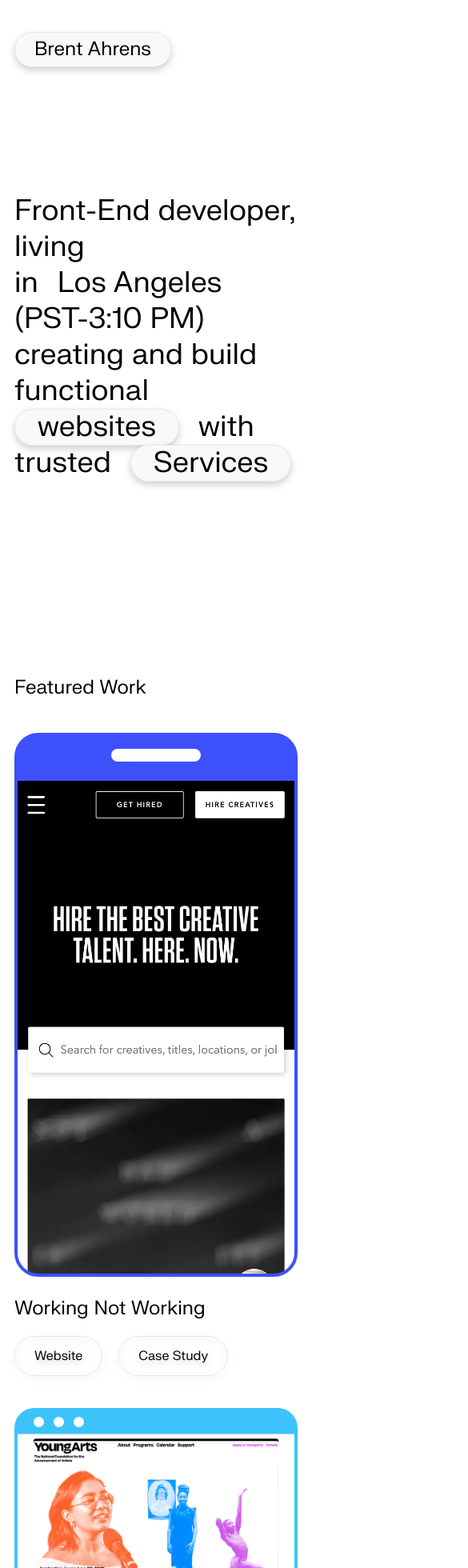
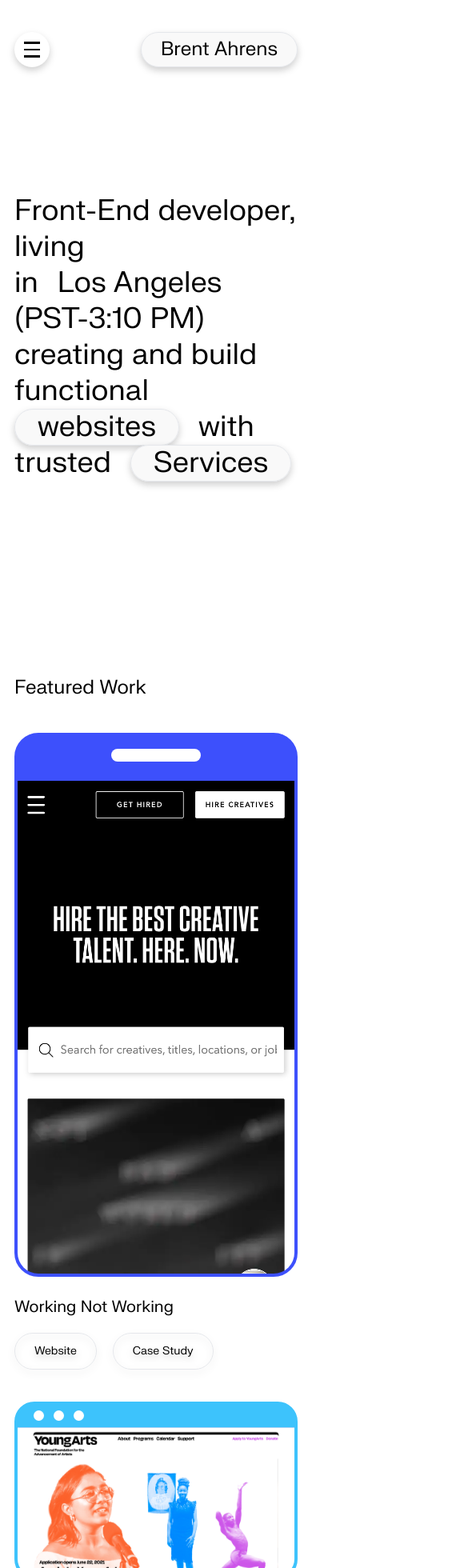
Before and after one commit to brentahrens1/brent-ahrens-portfolio-2024, a React (Create React App) app: page / in a window 390 px wide. Shown: the top 1960 px of the page at 80% size, 585 px wide, since content can reach past the window. Built offline with nearby package versions, Linux system fonts and the light colour scheme; no server answers.

Commit message:
responsive styling / refine Button component

```diff
--- a/public/index.html
+++ b/public/index.html
@@ -24,7 +24,7 @@
       work correctly both with client-side routing and a non-root public URL.
       Learn how to configure a non-root public URL by running `npm run build`.
     -->
-    <title>React App</title>
+    <title>Brent Ahrens Portfolio</title>
   </head>
   <body>
     <noscript>You need to enable JavaScript to run this app.</noscript>
--- a/src/components/blocks/accordion.tsx
+++ b/src/components/blocks/accordion.tsx
@@ -15,7 +15,7 @@
         className="accordion flex flex-col items-center justify-between section-h-padding py-8 border-b border-white"
       >
         <button className="flex items-center justify-between w-full pointer-events-none">
-          <p className="large-header text-white">{title}</p>
+          <p className="large-header text-white text-left">{title}</p>
           <div className={`w-11 h-11 rounded-full border border-white shrink-0 flex items-center justify-center relative p-2 rotate-45 cursor-pointer
             ${accordionOpen ? 'border-nightblue bg-nightblue' : 'border-white bg-transparent'}
           `}>
--- a/src/components/blocks/buttons/button.tsx
+++ b/src/components/blocks/buttons/button.tsx
@@ -3,35 +3,35 @@
 type buttonProps = {
   text: string,
   url?: string,
-  textColor?: string,
-  bgColor?: string,
-  borderColor?: string,
-  hoverTextColor?: string,
-  hoverBackgroundColor?: string
-  fontSize?: string,
-  target?: string
+  target?: string,
+  styles?: string
 }
 
 const Button = (
-  { text, url, textColor, hoverBackgroundColor, hoverTextColor, bgColor, borderColor, fontSize }: buttonProps) => {
+  { text, url, target, styles }: buttonProps) => {
   return (
-    <div>
+    <>
       {
         url ?
           <Link
             to={`${url}`}
-            className={`px-6 py-3 border ${borderColor} drop-shadow-button ${bgColor} rounded-full block cursor-pointer
-              transition-all duration-200 ease-in-out hover:${hoverTextColor} hover:${hoverBackgroundColor} hover:underline`}>
-            <p className={`${fontSize} text-center ${textColor} whitespace-nowrap`}>{text}</p>
+            target={`${target ? target : '_self'}`}
+            rel="noopener noreferrer"
+            className={`px-6 py-3 border drop-shadow-button rounded-full block cursor-pointer
+              transition-all duration-200 ease-in-out
+              hover:underline text-sm sm:text-base text-center whitespace-nowrap ${styles}`
+            }
+          >
+            {text}
           </Link>
         :
           <div
-            className={`block px-6 py-3 border drop-shadow-button ${bgColor} rounded-full cursor-pointer
-              transition-all duration-200 ease-in-out hover:${hoverBackgroundColor} hover:underline`}>
-            <p className={`${fontSize} text-center ${textColor} hover:${hoverTextColor} whitespace-nowrap`}>{text}</p>
+            className={`block px-6 py-3 border drop-shadow-button rounded-full cursor-pointer
+              transition-all duration-200 ease-in-out hover:underline ${styles}`}>
+            <p className={`text-sm sm:text-base text-center whitespace-nowrap`}>{text}</p>
           </div>
       }
-    </div>
+    </>
   );
 };
 
--- a/src/components/pages/case-studies/CaseStudy.tsx
+++ b/src/components/pages/case-studies/CaseStudy.tsx
@@ -4,8 +4,7 @@
 import ProjectListItem from "../../blocks/project-list-item";
 import Mobile from "../../blocks/mobile";
 import Desktop from "../../blocks/desktop";
-import WebsiteButton from '../../blocks/buttons/website-button';
-import CaseStudyButton from '../../blocks/buttons/case-study-button';
+import Button from '../../blocks/buttons/button';
 
 const CaseStudy = () => {
   const [ isDesktop, setIsDesktop ] = useState<boolean>(true);
@@ -52,7 +51,10 @@
                 transition-all duration-200 ease-in-out hover:text-nightblue hover:underline">
               <p className="text-sm">{isDesktop ? 'View Mobile' : 'View Desktop'}</p>
             </div>
-            <WebsiteButton url={project.url} />
+            <Button
+              url={project.url}
+              text='Website'
+            />
           </div>
         </div>
       </div>
--- a/src/components/partials/navigation/navbar.tsx
+++ b/src/components/partials/navigation/navbar.tsx
@@ -1,4 +1,3 @@
-import hamburger from '../../../assets/hamburger-icon.svg';
 import close from '../../../assets/close-icon.svg';
 import { useEffect, useState } from 'react';
 import { NavLink, Link } from "react-router-dom";
@@ -6,6 +5,7 @@
 const Navbar = () => {
   const [isScrolled, setIsScrolled] = useState<boolean>(false);
   const [isNavOpen, setIsNavOpen] = useState<boolean>(false);
+  const [isOverlayOpen, setIsOverlayOpen] = useState<boolean>(false);
 
   const openNav = () => {
     setIsNavOpen(true);
@@ -19,7 +19,7 @@
 
   useEffect(() => {
     const handleScroll = () => {
-      if (window.scrollY > 50 && !isNavOpen) {
+      if (window.scrollY > 50 && !isNavOpen && window.innerWidth > 1024) {
         setIsScrolled(true);
       } else {
         setIsScrolled(false);
@@ -36,36 +36,72 @@
   return (
     <nav className="py-10 section-h-padding fixed top-0 left-0 w-full z-50">
       <div
-        onClick={openNav} className={`absolute top-4 left-0 cursor-pointer
+        onClick={openNav} className={`absolute top-10 left-9 cursor-pointer
         ${isScrolled ? 'transition-opacity duration-700 ease-in-out opacity-100 z-10'
         : 'transition-left duration-200 ease-in-out opacity-0 -z-10'}`}
       >
-        <img src={hamburger} alt="Hamburger Icon" />
+        <div
+          className='drop-shadow-button w-11 h-11 rounded-full bg-white gap-[6px] cursor-pointer
+            hidden lg:flex flex-col items-center justify-center'
+        >
+          <div className='bg-black h-[2.5px] w-5'></div>
+          <div className='bg-black h-[2.5px] w-5'></div>
+          <div className='bg-black h-[2.5px] w-5'></div>
+        </div>
       </div>
-      <div onClick={closeNav} className={`absolute top-10 cursor-pointer mr-12 ${isNavOpen ? 'left-9' : '-left-full'}`}>
+      <div
+        onClick={closeNav}
+        className={`hidden md:block absolute top-10 cursor-pointer mr-12
+        ${isNavOpen ? 'left-9' : '-left-full'}`}
+      >
         <img src={close} alt="Close Icon" />
       </div>
       <div
         className={`flex items-center justify-between w-full relative
         ${isScrolled ? 'transition-opacity duration-200 ease-in-out opacity-0 -z-10'
-        : 'transition-opacity duration-700 ease-in-out z-10'}`}
+        : 'transition-opacity duration-700 ease-in-out z-20'}`}
       >
         <div
-          className={`flex items-center justify-center h-11 border drop-shadow-button rounded-3xl bg-offwhite cursor-pointer transition-all ease-in-out hover:text-nightblue hover:underline
+          onClick={() => setIsOverlayOpen(!isOverlayOpen)}
+          className='drop-shadow-button w-11 h-11 rounded-full bg-white gap-[6px] cursor-pointer
+            flex lg:hidden flex-col items-center justify-center overflow-hidden'
+          >
+          <div
+            className={`bg-black h-[2.5px] w-5
+            ${isOverlayOpen ? 'rotate-[228deg] translate-y-2 duration-700' : 'duration-700 rotate-0 delay-75'}`}>
+          </div>
+          <div
+            className={`bg-black h-[2.5px] w-5
+            ${isOverlayOpen ? '-translate-x-[80px] duration-500 delay-75' : 'duration-500'}`}>
+          </div>
+          <div
+            className={`bg-black h-[2.5px] w-5
+            ${isOverlayOpen ? '-rotate-[228deg] -translate-y-2 duration-700' : 'duration-700 rotate-0 delay-75'}`}>
+          </div>
+        </div>
+        <div
+          className={`flex items-center justify-center h-11 border drop-shadow-button rounded-3xl
+           bg-offwhite cursor-pointer transition-all ease-in-out hover:text-nightblue hover:underline
           ${isNavOpen ? ' ml-8' : ''}`}
         >
           <Link to="/" className="text-2xl px-6 h-full w-full flex items-center justify-center">Brent Ahrens</Link>
         </div>
         <div className="hidden lg:flex items-center gap-14">
           <div className="flex items-center border rounded-3xl drop-shadow-button bg-offwhite cursor-pointer transition-all">
-            <NavLink to="/work" className='transition-all duration-200 ease-in-out hover:text-nightblue hover:underline pl-6 py-3 pr-10'>
+            <NavLink
+              to="/work"
+              className='transition-all duration-200 ease-in-out hover:text-nightblue hover:underline pl-6 py-3 pr-10'
+            >
               <p className="text-sm">Work</p>
             </NavLink>
             <NavLink
               to="/services" className='transition-all duration-200 ease-in-out hover:text-nightblue hover:underline py-3 px-10'>
               <p className="text-sm">Services</p>
             </NavLink>
-            <NavLink to="/about" className='transition-all duration-200 ease-in-out hover:text-nightblue hover:underline pl-10 pr-6 py-3'>
+            <NavLink
+              to="/about"
+              className='transition-all duration-200 ease-in-out hover:text-nightblue hover:underline pl-10 pr-6 py-3'
+            >
               <p className="text-sm">About</p>
             </NavLink>
           </div>
@@ -77,6 +113,28 @@
           </NavLink>
         </div>
       </div>
+      <div className={`fixed top-0 left-0 w-full h-screen bg-white z-10 ${isOverlayOpen ? 'flex' : 'hidden'}`}>
+        <div className="flex flex-col items-center gap-14 w-full">
+          <div className="flex flex-col justify-center items-center cursor-pointer transition-all w-full h-full">
+            <NavLink
+              to="/services" className='transition-all duration-200 ease-in-out hover:text-nightblue hover:underline py-3 px-10'>
+              <p className="text-2xl">Services</p>
+            </NavLink>
+            <NavLink
+              to="/about"
+              className='transition-all duration-200 ease-in-out hover:text-nightblue hover:underline py-3'
+            >
+              <p className="text-2xl">About</p>
+            </NavLink>
+            <NavLink
+              to="/contact"
+              className="px-6 py-3 border drop-shadow-button rounded-3xl bg-offwhite cursor-pointer
+                transition-all duration-200 ease-in-out hover:text-nightblue hover:underline">
+              <p className="text-2xl">Schedule a call</p>
+            </NavLink>
+          </div>
+        </div>
+      </div>
     </nav>
   );
 };
--- a/src/components/sections/featured-work.tsx
+++ b/src/components/sections/featured-work.tsx
@@ -30,7 +30,7 @@
             </div>
             <div className='flex flex-col justify-end lg:justify-between w-full mt-6'>
               <div>
-                <p className='text-2xl mb-[6px]'>Working Not Working</p>
+                <p className='text-xl sm:text-2xl mb-[6px]'>Working Not Working</p>
               </div>
               <div className='flex flex-row sm:flex-col lg:flex-row items-start lg:items-center lg:justify-between gap-5 mt-3 lg:mt-0'>
                 <Button url="www.workingnotworking.com" text="Website" />
@@ -56,7 +56,7 @@
             </div>
             <div className='flex flex-col lg:flex-row lg:items-end justify-between w-full mt-6'>
               <div>
-                <p className='text-2xl mb-[6px]'>Young Arts</p>
+                <p className='text-xl sm:text-2xl mb-[6px]'>Young Arts</p>
                 <p className='text-sm text-projectSubText'>with The National Foundation for the Advancement of Artists</p>
               </div>
               <div className='flex gap-5 mt-3 lg:mt-0'>
@@ -81,7 +81,7 @@
             </div>
             <div className='flex flex-col lg:flex-row lg:items-end justify-between w-full mt-6'>
               <div>
-                <p className='text-2xl mb-[6px]'>Tempopay</p>
+                <p className='text-xl sm:text-2xl mb-[6px]'>Tempopay</p>
                 <p className='text-sm text-projectSubText'>with The National Foundation for the Advancement of Artists</p>
               </div>
               <div className='flex gap-5 mt-3 lg:mt-0'>
@@ -93,7 +93,7 @@
         </div>
       </div>
       <div className='w-52'>
-        <Button url="/work" text="View all work" hoverTextColor="text-nightblue" fontSize='text-2xl' bgColor="bg-offwhite" />
+        <Button url="/work" text="View all work" styles="hover:text-nightblue bg-offwhite" />
       </div>
     </div>
   );
--- a/src/components/sections/projects-include.tsx
+++ b/src/components/sections/projects-include.tsx
@@ -7,9 +7,6 @@
         <p className="text-2xl section-h-padding">All projects include</p>
       </div>
       <div className="section-h-padding mt-36">
-        {/* <div className="w-[208px]">
-          <Button url="/work" text="Development" hoverTextColor="text-nightblue" fontSize='text-2xl' bgColor="bg-offwhite" />
-        </div> */}
         <div className="flex flex-col gap-5 mt-7">
           <p className="text-2xl">User-friendly no code content management with training.</p>
           <p className="text-2xl">Deployment assistance.Development/Deployment consultation.</p>
```
Also changed, not shown: src/components/partials/footer/footer.tsx (+22 -4 lines), src/components/sections/development-includes.tsx (+8 -8 lines), src/components/sections/selected-clients.tsx (+6 -6 lines).
